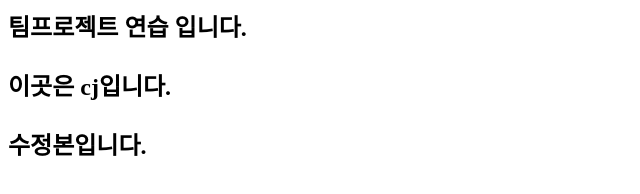
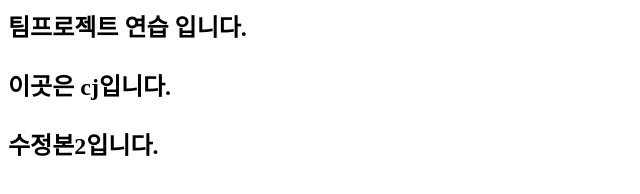
Before and after one commit to cheon-bosik/projectTest, a plain HTML site: page pds/cj.html in a window 1280 px wide. Shown: the full height of the page, 0-640 px from the left. Drawn offline with Linux system fonts and the light colour scheme.

Commit message:
20251117_1631 pds_cj_update

```diff
--- a/pds/cj.html
+++ b/pds/cj.html
@@ -5,6 +5,6 @@
 <body>
   <h2>팀프로젝트 연습 입니다.</title>
   <p>이곳은 cj입니다.</p>
-  <p>수정본입니다.</p>
+  <p>수정본2입니다.</p>
 </body>
 </html>
```
